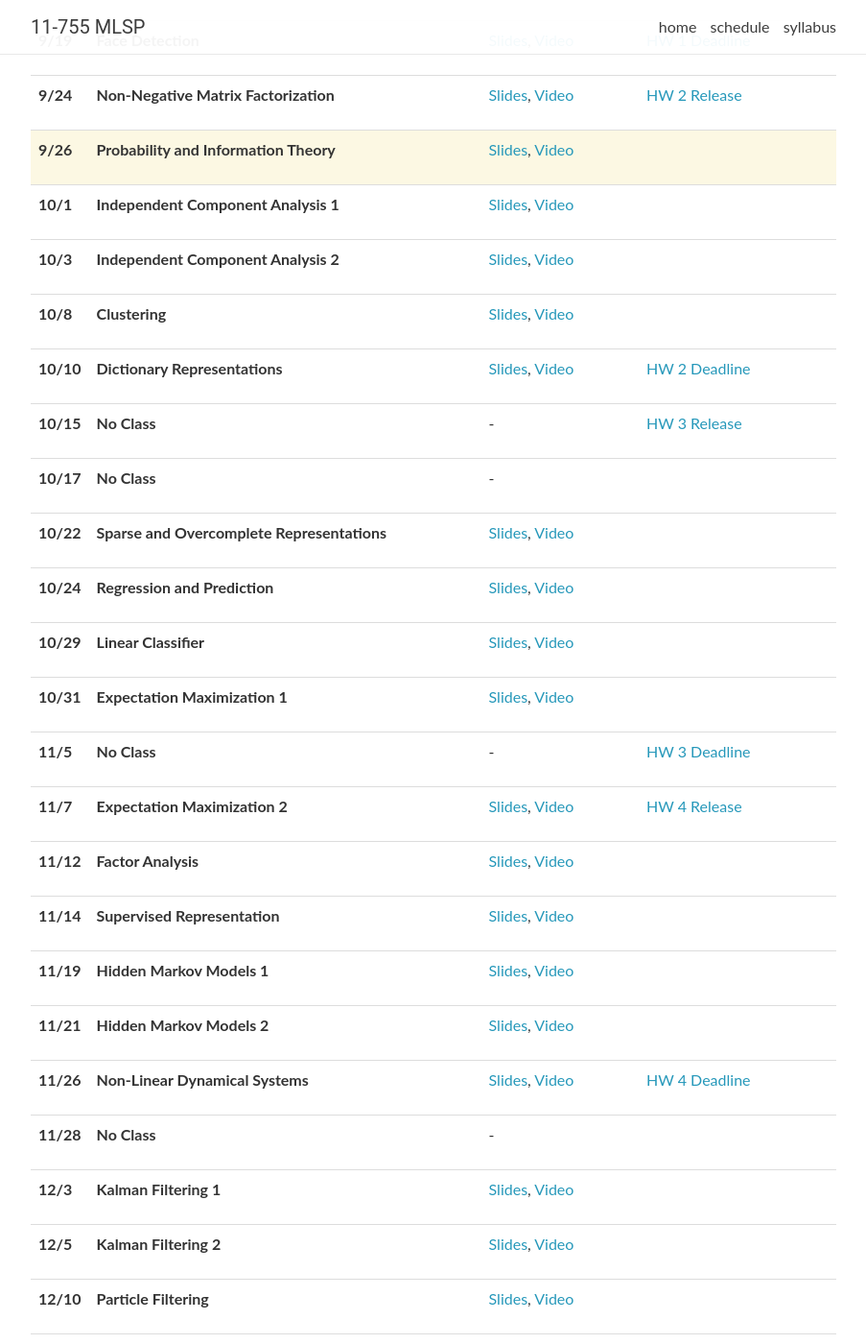
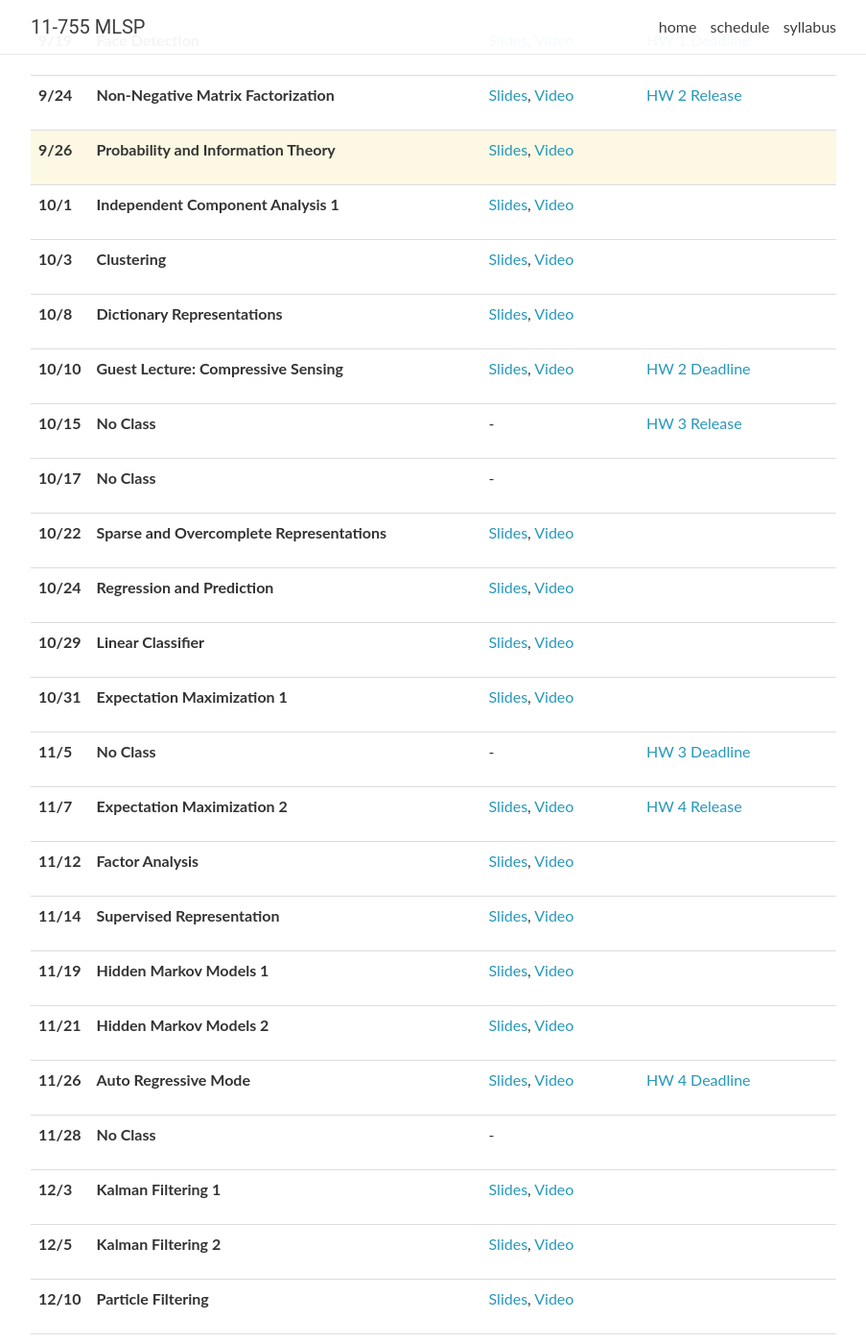
Before and after one commit to cmu-mlsp/mlspcourse, a Jekyll site: the page built from fall2024/_pages/schedule.md, in a window 1280 px wide and 1400 px high, scrolled down 631 px. Shown: the whole window at 96% size, without its empty margins (188-1091 px from the left). Built offline with Jekyll 4.4.1, drawn with Linux system fonts in a browser that asks for light colours; nearby versions of some CDN libraries; comment, search, counter and statistics services are not loaded.

Commit message:
Update lectures_2023.yml

```diff
--- a/_data/lectures_2023.yml
+++ b/_data/lectures_2023.yml
@@ -99,7 +99,7 @@
 
 - date: 10/3
   title: >
-    <strong>Independent Component Analysis 2</strong>
+    <strong>Clustering</strong>
   topics:
   lectures: >
     <a href="">Slides</a>, <a href="">Video</a>
@@ -108,7 +108,7 @@
 
 - date: 10/8
   title: >
-    <strong>Clustering</strong>
+    <strong>Dictionary Representations</strong>
   topics:
   lectures: >
     <a href="">Slides</a>, <a href="">Video</a>
@@ -117,7 +117,7 @@
 
 - date: 10/10
   title: >
-    <strong>Dictionary Representations</strong>
+    <strong>Guest Lecture: Compressive Sensing</strong>
   topics:
   lectures: >
     <a href="">Slides</a>, <a href="">Video</a>
@@ -234,7 +234,7 @@
 
 - date: 11/26
   title: >
-    <strong>Non-Linear Dynamical Systems</strong>
+    <strong>Auto Regressive Mode</strong>
   topics:
   lectures: >
     <a href="">Slides</a>, <a href="">Video</a>
```
